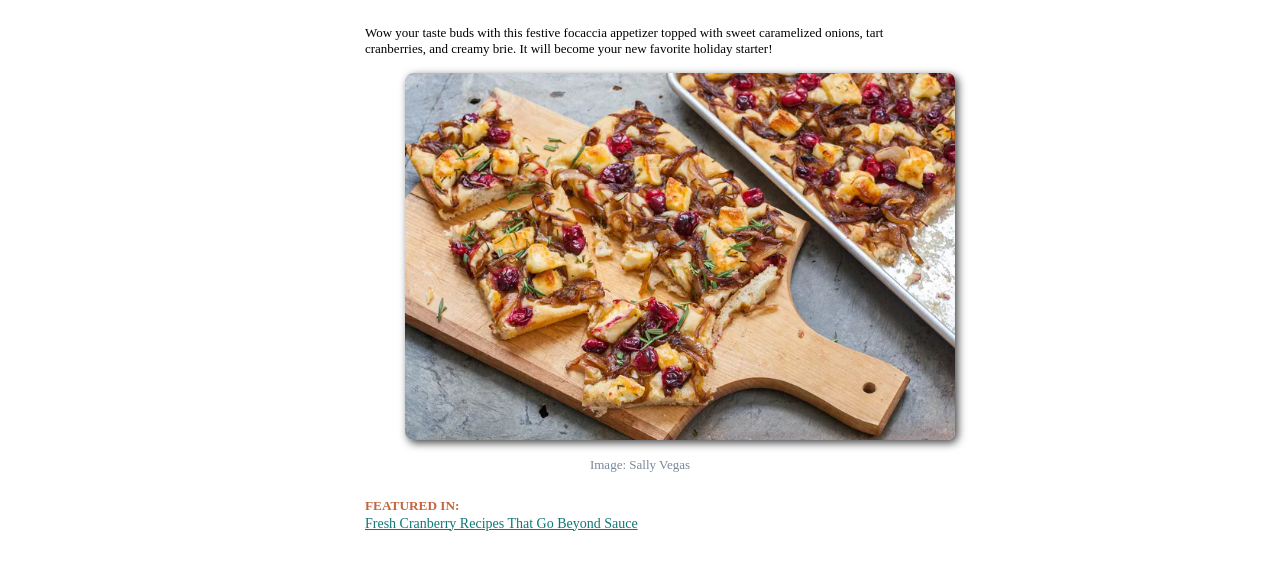
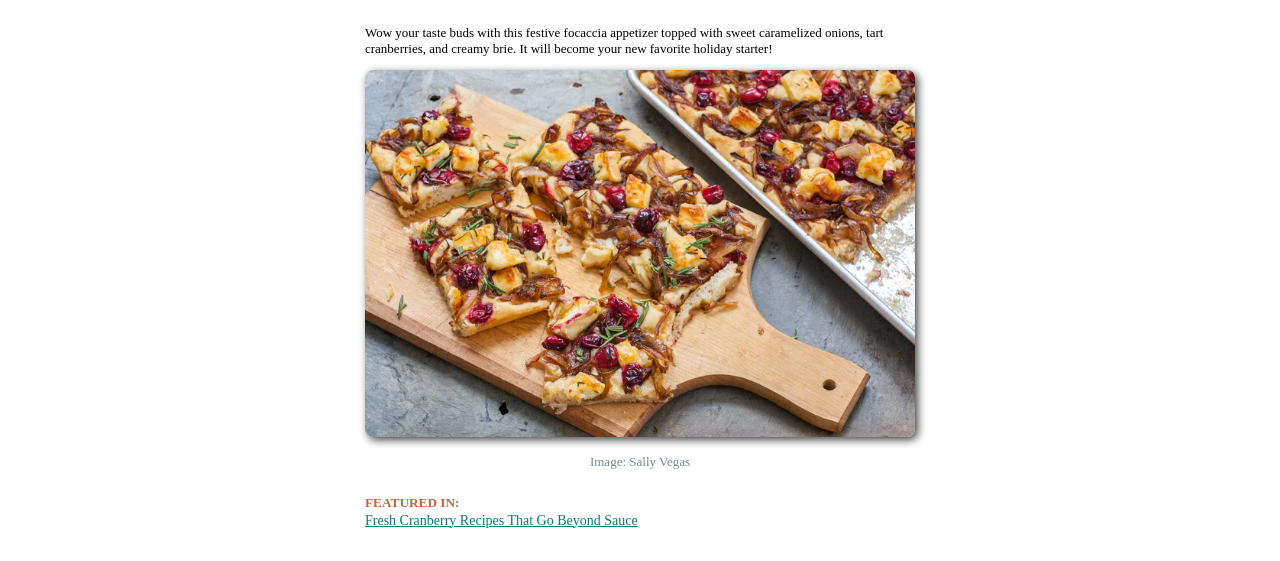
Before and after one commit to Donny941/U1-W1-D3, a plain HTML site: page index.html in a window 1280 px wide. Shown: the part 238-799 px from the top of the page. Drawn offline with Linux system fonts and the light colour scheme.

Commit message:
last correction

```diff
--- a/assets/css/style.css
+++ b/assets/css/style.css
@@ -35,6 +35,9 @@ h2 {
     font-weight: 300;
 }
 
+.recipes figure {
+    margin: 0;
+}
 
 p {
     font-size: 13px;
```
Also changed, not shown: index.html (line endings or trailing spaces).
